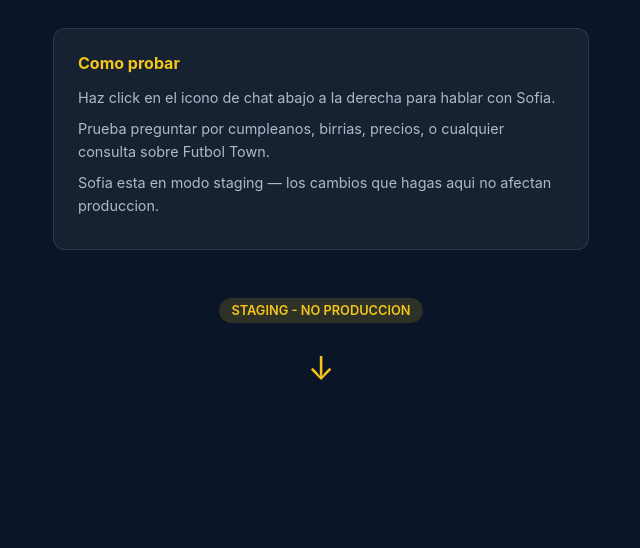
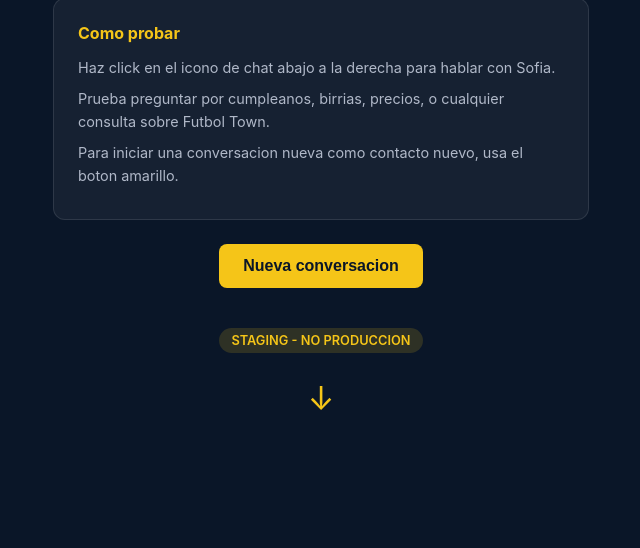
Before and after one commit to mmoreno-ft/futboltown-staging-test, a plain HTML site: page index.html in a window 1280 px wide. Shown: the part 252-800 px from the top of the page, without its empty margins (319-959 px from the left). Drawn offline with Linux system fonts and the light colour scheme.

Commit message:
Add "Nueva conversacion" button to reset chat widget
Clears localStorage, sessionStorage, cookies, and reloads widget
so testers get a fresh contact and conversation each time.

Co-Authored-By: Claude Opus 4.6 (1M context) <noreply@anthropic.com>

```diff
--- a/index.html
+++ b/index.html
@@ -38,7 +38,7 @@
             border-radius: 12px;
             padding: 1.5rem;
             text-align: left;
-            margin-bottom: 2rem;
+            margin-bottom: 1.5rem;
         }
         .instructions h2 {
             font-size: 1rem;
@@ -50,6 +50,25 @@
             color: #b0b8c8;
             line-height: 1.6;
             margin-bottom: 0.5rem;
+        }
+        .btn-new-chat {
+            display: inline-block;
+            background: #f5c518;
+            color: #0a1628;
+            border: none;
+            padding: 0.8rem 1.5rem;
+            border-radius: 8px;
+            font-size: 1rem;
+            font-weight: 700;
+            cursor: pointer;
+            margin-bottom: 1.5rem;
+            transition: background 0.2s;
+        }
+        .btn-new-chat:hover {
+            background: #e0b015;
+        }
+        .btn-new-chat:active {
+            transform: scale(0.98);
         }
         .badge {
             display: inline-block;
@@ -82,30 +101,65 @@
             <h2>Como probar</h2>
             <p>Haz click en el icono de chat abajo a la derecha para hablar con Sofia.</p>
             <p>Prueba preguntar por cumpleanos, birrias, precios, o cualquier consulta sobre Futbol Town.</p>
-            <p>Sofia esta en modo staging — los cambios que hagas aqui no afectan produccion.</p>
+            <p>Para iniciar una conversacion nueva como contacto nuevo, usa el boton amarillo.</p>
         </div>
 
+        <button class="btn-new-chat" onclick="resetChat()">Nueva conversacion</button>
+
+        <br>
         <div class="badge">STAGING - NO PRODUCCION</div>
 
         <div class="arrow">&#8595;</div>
     </div>
 
-    <!-- Chatwoot Widget -->
     <script>
-        (function(d,t) {
-            var BASE_URL="https://chatwoot-production-6de0.up.railway.app";
-            var g=d.createElement(t),s=d.getElementsByTagName(t)[0];
-            g.src=BASE_URL+"/packs/js/sdk.js";
+        var BASE_URL = "https://chatwoot-production-6de0.up.railway.app";
+
+        function resetChat() {
+            // Clear all Chatwoot cookies and storage
+            localStorage.clear();
+            sessionStorage.clear();
+
+            // Delete cookies for this domain
+            document.cookie.split(";").forEach(function(c) {
+                document.cookie = c.replace(/^ +/, "").replace(/=.*/, "=;expires=" + new Date().toUTCString() + ";path=/");
+            });
+
+            // Delete cookies for Chatwoot domain
+            var cookies = ["cw_conversation", "cw_user", "cw_d_session"];
+            cookies.forEach(function(name) {
+                document.cookie = name + "=;expires=" + new Date().toUTCString() + ";path=/";
+            });
+
+            // Remove Chatwoot widget from DOM
+            var widget = document.querySelector('.woot-widget-holder');
+            if (widget) widget.remove();
+            var bubble = document.querySelector('.woot--bubble-holder');
+            if (bubble) bubble.remove();
+
+            // Clear Chatwoot SDK state
+            if (window.$chatwoot) {
+                window.$chatwoot.reset();
+            }
+
+            // Reload page to get fresh widget
+            window.location.reload(true);
+        }
+
+        // Load Chatwoot widget
+        (function(d, t) {
+            var g = d.createElement(t), s = d.getElementsByTagName(t)[0];
+            g.src = BASE_URL + "/packs/js/sdk.js";
             g.defer = true;
             g.async = true;
-            s.parentNode.insertBefore(g,s);
-            g.onload=function(){
+            s.parentNode.insertBefore(g, s);
+            g.onload = function() {
                 window.chatwootSDK.run({
                     websiteToken: 'XzF7SPevGmffqGkrA6zzb2BB',
                     baseUrl: BASE_URL
                 })
             }
-        })(document,"script");
+        })(document, "script");
     </script>
 </body>
 </html>
```
